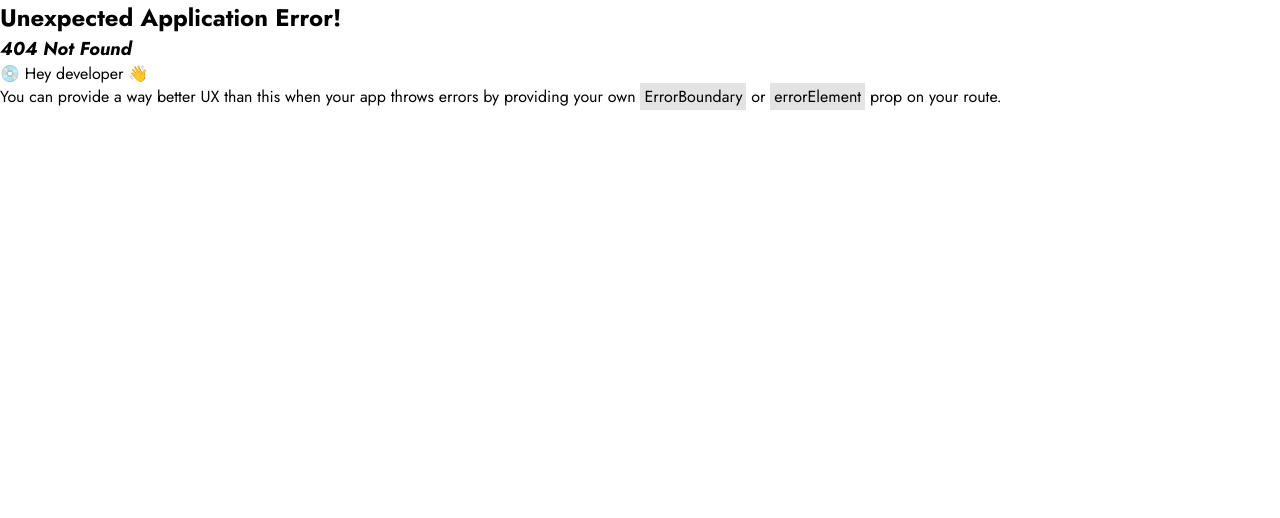
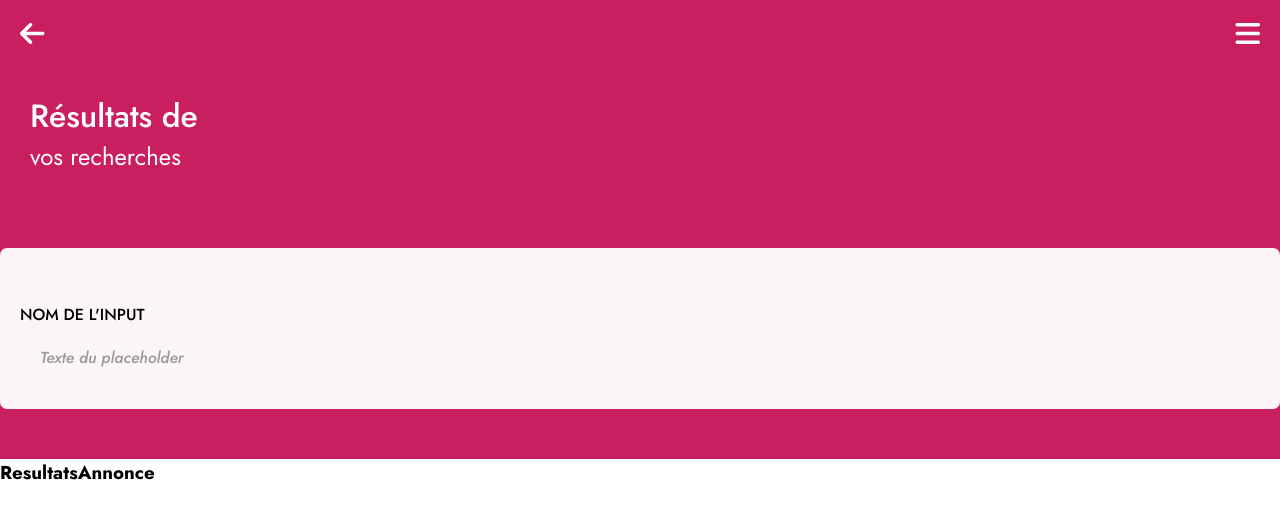
Before and after one commit to WildCodeSchool/2023-09-JS-BDX-P3-la-rive-droite, a React (Vite) app in the folder frontend/: page /results-offers in a window 1280 px wide. Before the commit this address had no page. Shown: the top 518 px of the page. Built offline with nearby package versions, Linux system fonts and the light colour scheme.

Commit message:
header research

```diff
--- a/frontend/src/components/Headers/HeaderLongResearch.jsx
+++ b/frontend/src/components/Headers/HeaderLongResearch.jsx
@@ -13,8 +13,8 @@ function HeaderLongResearch({ textTitle, textTitle2 }) {
         <h1>{textTitle}</h1>
         <h2>{textTitle2}</h2>
       </div>
-      <div className="input-research">
-        <Input />
+      <div className="input-research-container">
+        <Input className="input-research" showInput />
       </div>
     </header>
   );
--- a/frontend/src/components/Headers/header.css
+++ b/frontend/src/components/Headers/header.css
@@ -72,3 +72,19 @@ border-radius 24%
   border: none;
   border-radius: 50px;
 }
+.input-research-container {
+  width: 100%;
+  justify-content: center;
+  background-color: var(--background-input);
+  padding: 15px 20px;
+  border-radius: 7px;
+  border: none;
+  color: var(--second-color);
+  font-size: 16px;
+  font-weight: 500;
+  margin-top: 5px;
+}
+
+.input-research {
+  width: 80%;
+}
--- a/frontend/src/main.jsx
+++ b/frontend/src/main.jsx
@@ -10,6 +10,7 @@ import CreateCV from "./pages/CV/CreateCV";
 import AddExperience from "./pages/Experience/AddExperience";
 import AddFormation from "./pages/Formation/AddFormation";
 import History from "./pages/Historique/History";
+import ResultatsAnnonce from "./pages/ResultatAnnonce/ResultatsAnnonce";
 
 const router = createBrowserRouter([
   {
@@ -23,6 +24,10 @@ const router = createBrowserRouter([
       {
         path: "/login",
         element: <LogIn />,
+      },
+      {
+        path: "/results-offers",
+        element: <ResultatsAnnonce />,
       },
       {
         path: "/edit-profil",
--- a/frontend/src/pages/ResultatAnnonce/ResultatsAnnonce.jsx
+++ b/frontend/src/pages/ResultatAnnonce/ResultatsAnnonce.jsx
@@ -1,3 +1,13 @@
+import HeaderLongResearch from "../../components/Headers/HeaderLongResearch";
+
 export default function ResultatsAnnonce() {
-  return <div>ResultatsAnnonce</div>;
+  return (
+    <div>
+      <HeaderLongResearch
+        textTitle="Résultats de"
+        textTitle2="vos recherches"
+      />
+      <h3>ResultatsAnnonce</h3>
+    </div>
+  );
 }
```
